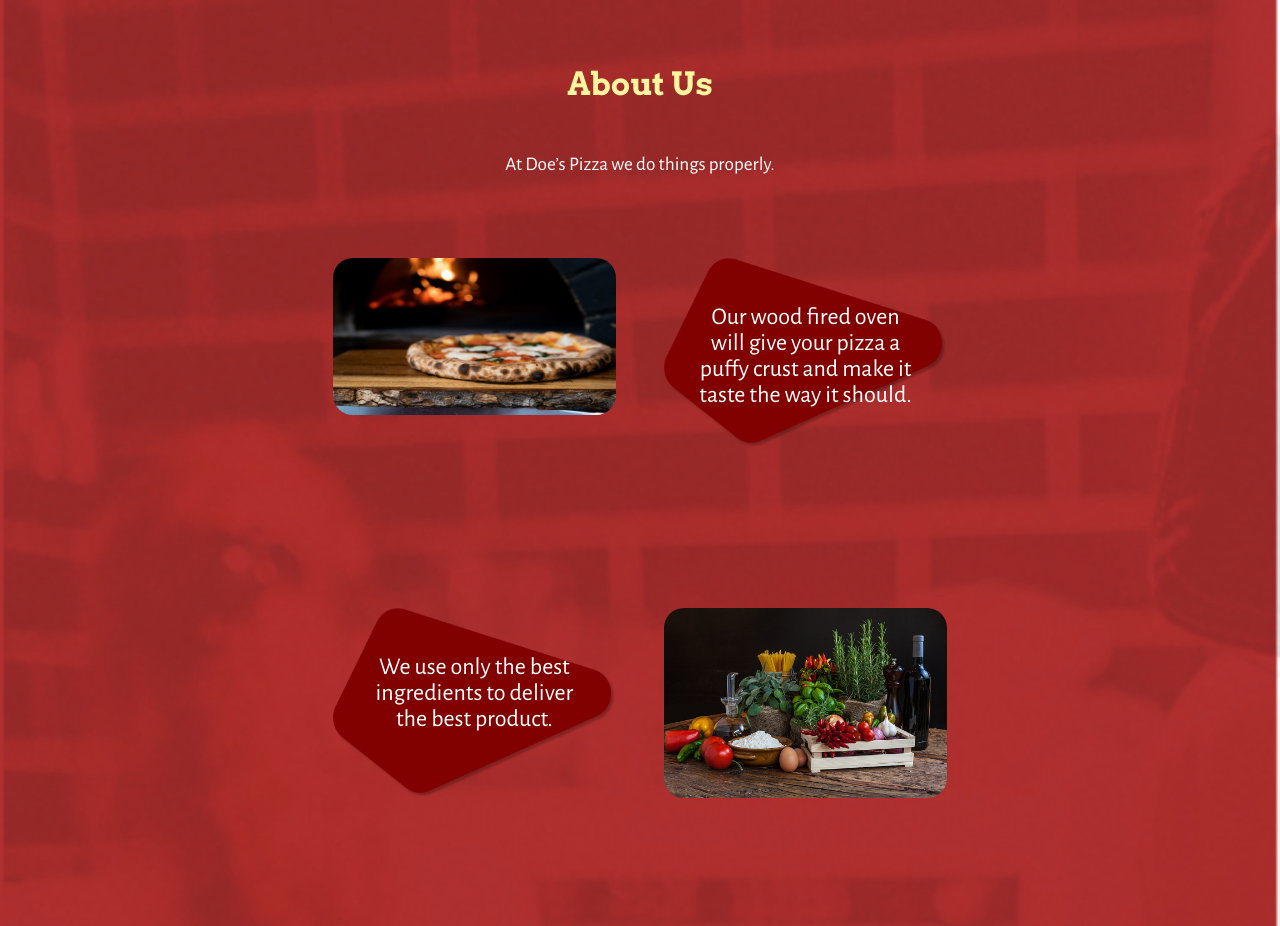
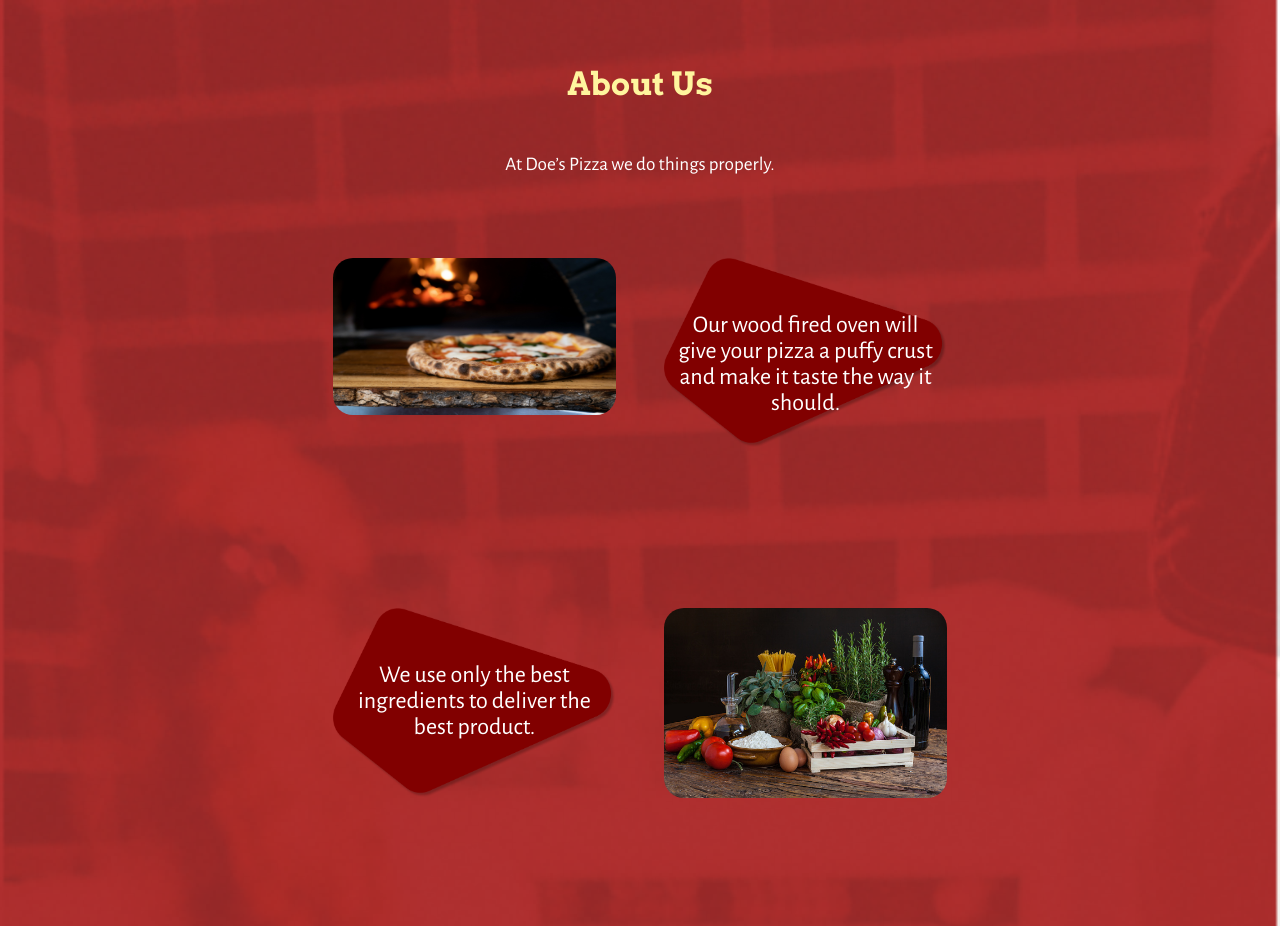
Before and after one commit to Techoplite/Doe-s-Pizza, a Next.js app: page /components/AboutUs in a window 1280 px wide. Built offline with nearby package versions, Linux system fonts and the light colour scheme; a web font is replaced by a local one.

Commit message:
Fix desktop text on image positioning

```diff
--- a/styles/AboutUs.module.scss
+++ b/styles/AboutUs.module.scss
@@ -114,7 +114,7 @@
     .section-about-us {
         .flex-container {
             .text-on-img {
-                margin-top: 13%;
+                margin-top: 10%;
             }
         }
     }
@@ -126,11 +126,11 @@
             width: 60%;
             margin: 3rem auto;
             p {
-                padding: 0 2rem;
+                padding: 0 0.5rem;
                 font-size: 1.5rem;
             }
             .text-on-img {
-                margin-top: 5%;
+                margin-top: 8%;
             }
         }
     }
```
